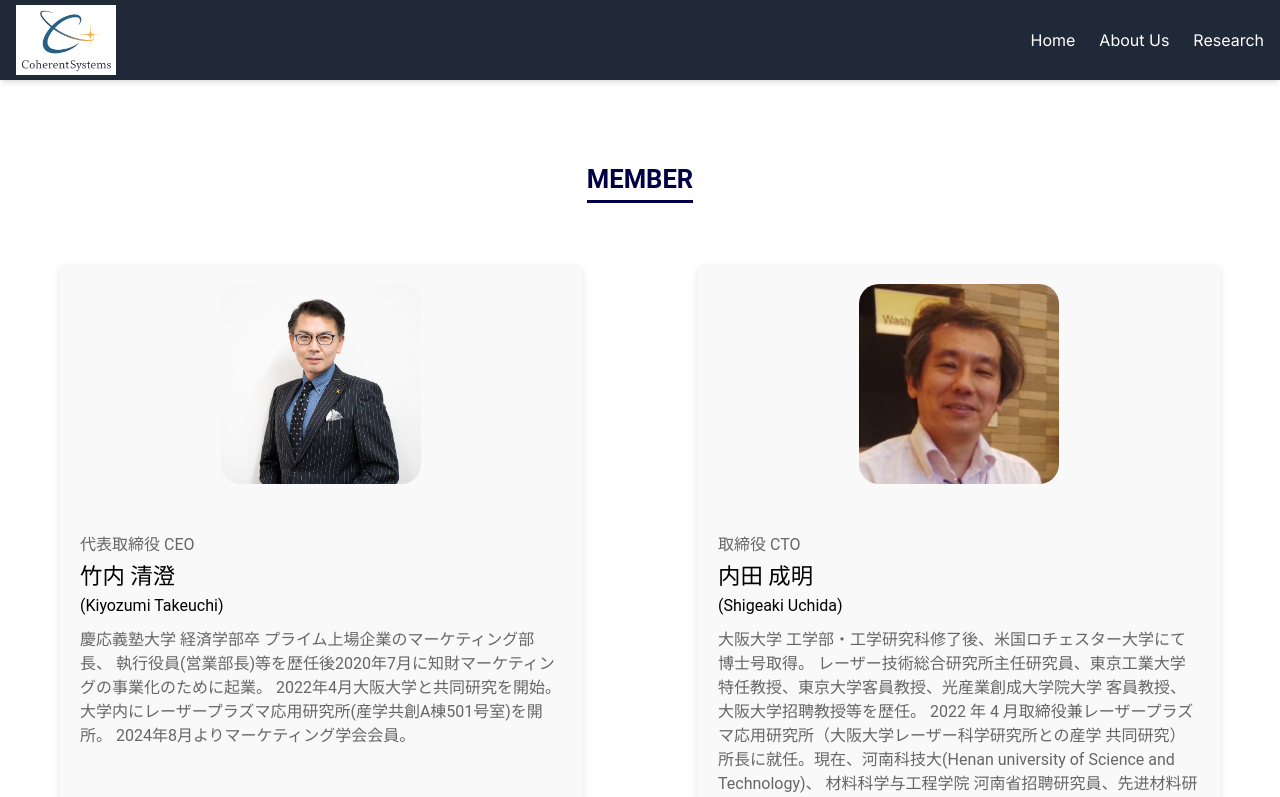
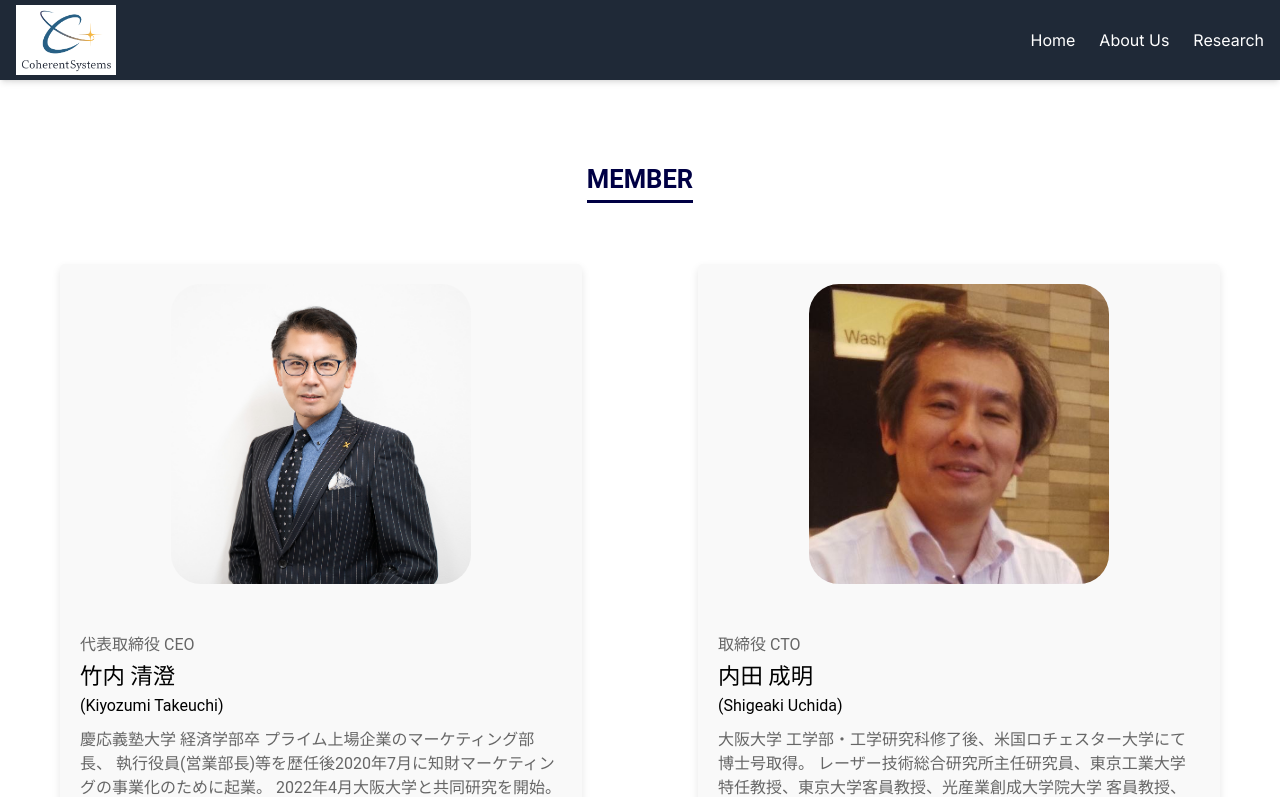
Before and after one commit to yukitchen01/coherent-systems, a Next.js app: page /about in a window 1280 px wide. Shown: the top 797 px of the page. Built offline with nearby package versions, Linux system fonts and the light colour scheme; a web font is replaced by a local one.

Commit message:
Increase card image dimensions to 300px

```diff
--- a/app/about/about.module.css
+++ b/app/about/about.module.css
@@ -54,8 +54,8 @@
 }
 
 .cardImage {
-  width: 200px;          /* 幅を200pxに固定 */
-  height: 200px;         /* 高さを200pxに固定 */
+  width: 300px;          /* 幅を200pxに固定 */
+  height: 300px;         /* 高さを200pxに固定 */
   object-fit: cover;     /* 画像を枠にフィットさせる */
   display: block;        /* 中央寄せのためにブロック要素に設定 */
   margin: 0 auto 20px;   /* 上下のマージン、左右を自動で中央寄せ */
```
